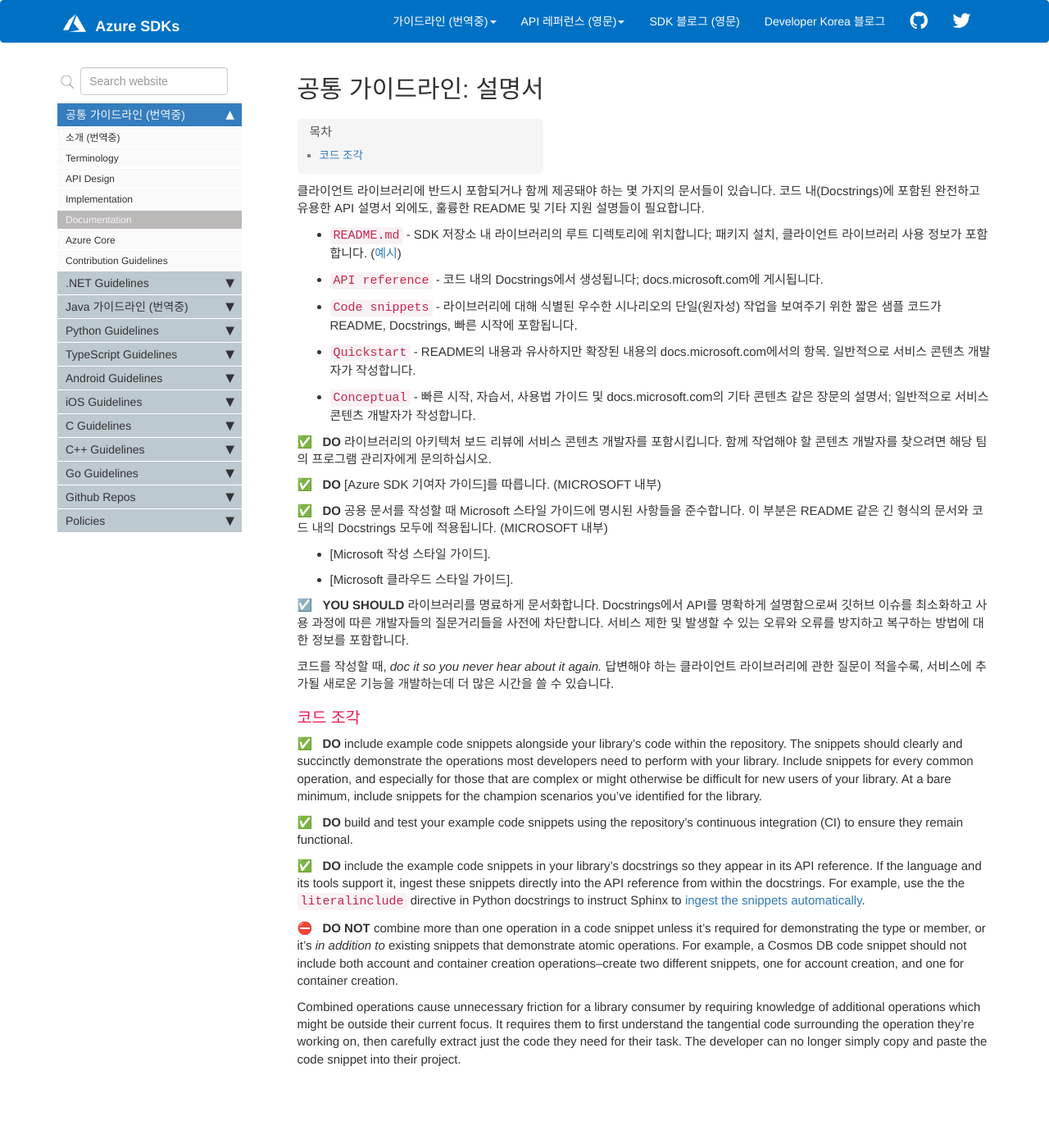
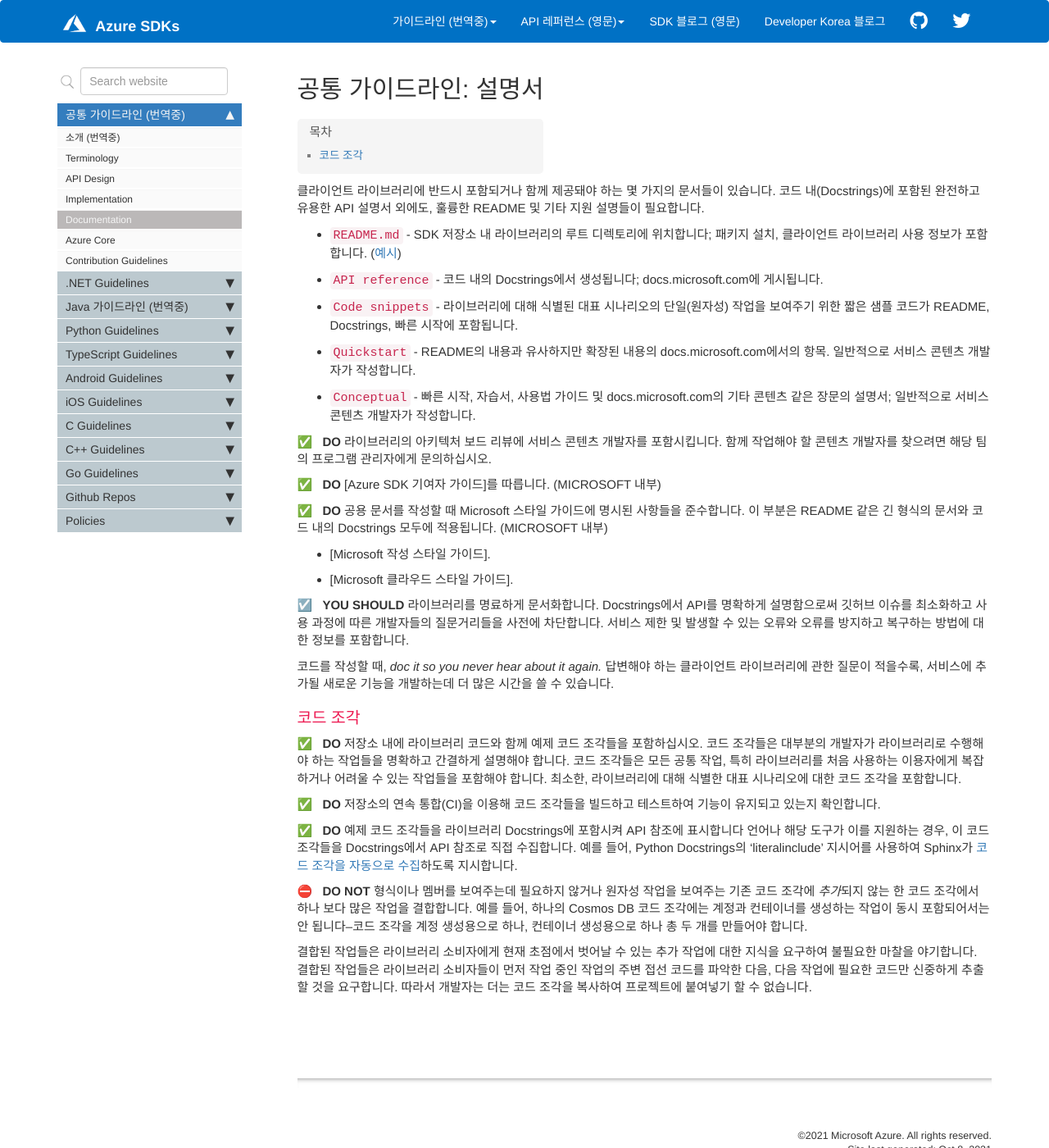
Before and after one commit to Azure/azure-sdk-korean, a Jekyll site: the page built from docs/general/documentation.md, in a window 1280 px wide and 1400 px high. Shown: the whole window at 82% size. Built offline with Jekyll 4.4.1, drawn with Linux system fonts in a browser that asks for light colours; comment, search, counter and statistics services are not loaded.

Commit message:
Translate rest part of 'general guideline: documentation'. Closes #26
Related issues: #26

```diff
--- a/docs/general/documentation.md
+++ b/docs/general/documentation.md
@@ -10,7 +10,7 @@ sidebar: general_sidebar
 
 * `README.md` - SDK 저장소 내 라이브러리의 루트 디렉토리에 위치합니다; 패키지 설치, 클라이언트 라이브러리 사용 정보가 포함합니다. ([예시][README-EXAMPLE])
 * `API reference` - 코드 내의 Docstrings에서 생성됩니다; docs.microsoft.com에 게시됩니다.
-* `Code snippets` - 라이브러리에 대해 식별된 우수한 시나리오의 단일(원자성) 작업을 보여주기 위한 짧은 샘플 코드가 README, Docstrings, 빠른 시작에 포함됩니다.
+* `Code snippets` - 라이브러리에 대해 식별된 대표 시나리오의 단일(원자성) 작업을 보여주기 위한 짧은 샘플 코드가 README, Docstrings, 빠른 시작에 포함됩니다.
 * `Quickstart` -  README의 내용과 유사하지만 확장된 내용의 docs.microsoft.com에서의 항목. 일반적으로 서비스 콘텐츠 개발자가 작성합니다.
 * `Conceptual` - 빠른 시작, 자습서, 사용법 가이드 및 docs.microsoft.com의 기타 콘텐츠 같은 장문의 설명서; 일반적으로 서비스 콘텐츠 개발자가 작성합니다.
 
@@ -29,15 +29,17 @@ sidebar: general_sidebar
 
 ### 코드 조각
 
-{% include requirement/MUST id="general-docs-include-snippets" %} include example code snippets alongside your library's code within the repository. The snippets should clearly and succinctly demonstrate the operations most developers need to perform with your library. Include snippets for every common operation, and especially for those that are complex or might otherwise be difficult for new users of your library. At a bare minimum, include snippets for the champion scenarios you've identified for the library.
+{% include requirement/MUST id="general-docs-include-snippets" %} 저장소 내에 라이브러리 코드와 함께 예제 코드 조각들을 포함하십시오.  코드 조각들은 대부분의 개발자가 라이브러리로 수행해야 하는 작업들을 명확하고 간결하게 설명해야 합니다. 코드 조각들은 모든 공통 작업, 특히 라이브러리를 처음 사용하는 이용자에게 복잡하거나 어려울 수 있는 작업들을 포함해야 합니다. 최소한, 라이브러리에 대해 식별한 대표 시나리오에 대한 코드 조각을 포함합니다.
 
-{% include requirement/MUST id="general-docs-build-snippets" %} build and test your example code snippets using the repository's continuous integration (CI) to ensure they remain functional.
+{% include requirement/MUST id="general-docs-build-snippets" %} 저장소의 연속 통합(CI)을 이용해 코드 조각들을 빌드하고 테스트하여 기능이 유지되고 있는지 확인합니다.
 
-{% include requirement/MUST id="general-docs-snippets-in-docstrings" %} include the example code snippets in your library's docstrings so they appear in its API reference. If the language and its tools support it, ingest these snippets directly into the API reference from within the docstrings. For example, use the the `literalinclude` directive in Python docstrings to instruct Sphinx to [ingest the snippets automatically][1].
+{% include requirement/MUST id="general-docs-snippets-in-docstrings" %} 예제 코드 조각들을 라이브러리 Docstrings에 포함시켜 API 참조에 표시합니다
+언어나 해당 도구가 이를 지원하는 경우, 이 코드 조각들을 Docstrings에서 API 참조로 직접 수집합니다.
+예를 들어, Python Docstrings의 'literalinclude' 지시어를 사용하여 Sphinx가 [코드 조각을 자동으로 수집][1]하도록 지시합니다.
 
-{% include requirement/MUSTNOT id="general-docs-operation-combinations" %} combine more than one operation in a code snippet unless it's required for demonstrating the type or member, or it's *in addition to* existing snippets that demonstrate atomic operations. For example, a Cosmos DB code snippet should not include both account and container creation operations--create two different snippets, one for account creation, and one for container creation.
+{% include requirement/MUSTNOT id="general-docs-operation-combinations" %} 형식이나 멤버를 보여주는데 필요하지 않거나 원자성 작업을 보여주는 기존 코드 조각에 *추가*되지 않는 한 코드 조각에서 하나 보다 많은 작업을 결합합니다. 예를 들어, 하나의 Cosmos DB 코드 조각에는 계정과 컨테이너를 생성하는 작업이 동시 포함되어서는 안 됩니다--코드 조각을 계정 생성용으로 하나, 컨테이너 생성용으로 하나 총 두 개를 만들어야 합니다.
 
-Combined operations cause unnecessary friction for a library consumer by requiring knowledge of additional operations which might be outside their current focus. It requires them to first understand the tangential code surrounding the operation they're working on, then carefully extract just the code they need for their task. The developer can no longer simply copy and paste the code snippet into their project.
+결합된 작업들은 라이브러리 소비자에게 현재 초점에서 벗어날 수 있는 추가 작업에 대한 지식을 요구하여 불필요한 마찰을 야기합니다. 결합된 작업들은 라이브러리 소비자들이 먼저 작업 중인 작업의 주변 접선 코드를 파악한 다음, 다음 작업에 필요한 코드만 신중하게 추출할 것을 요구합니다. 따라서 개발자는 더는 코드 조각을 복사하여 프로젝트에 붙여넣기 할 수 없습니다.
 
 {% include refs.md %}
 [1]: https://www.sphinx-doc.org/en/master/usage/restructuredtext/directives.html?highlight=literalinclude#directive-literalinclude
```
